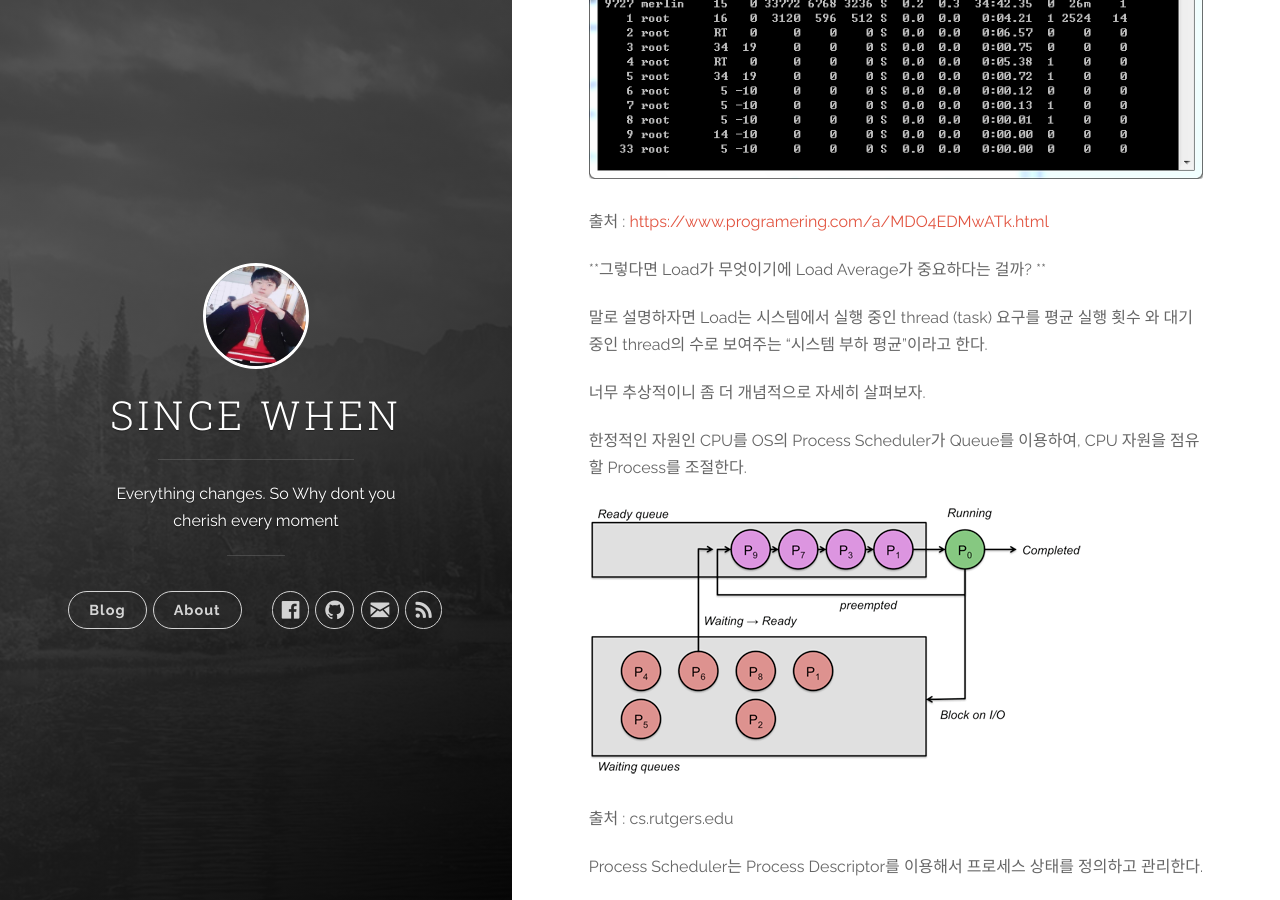
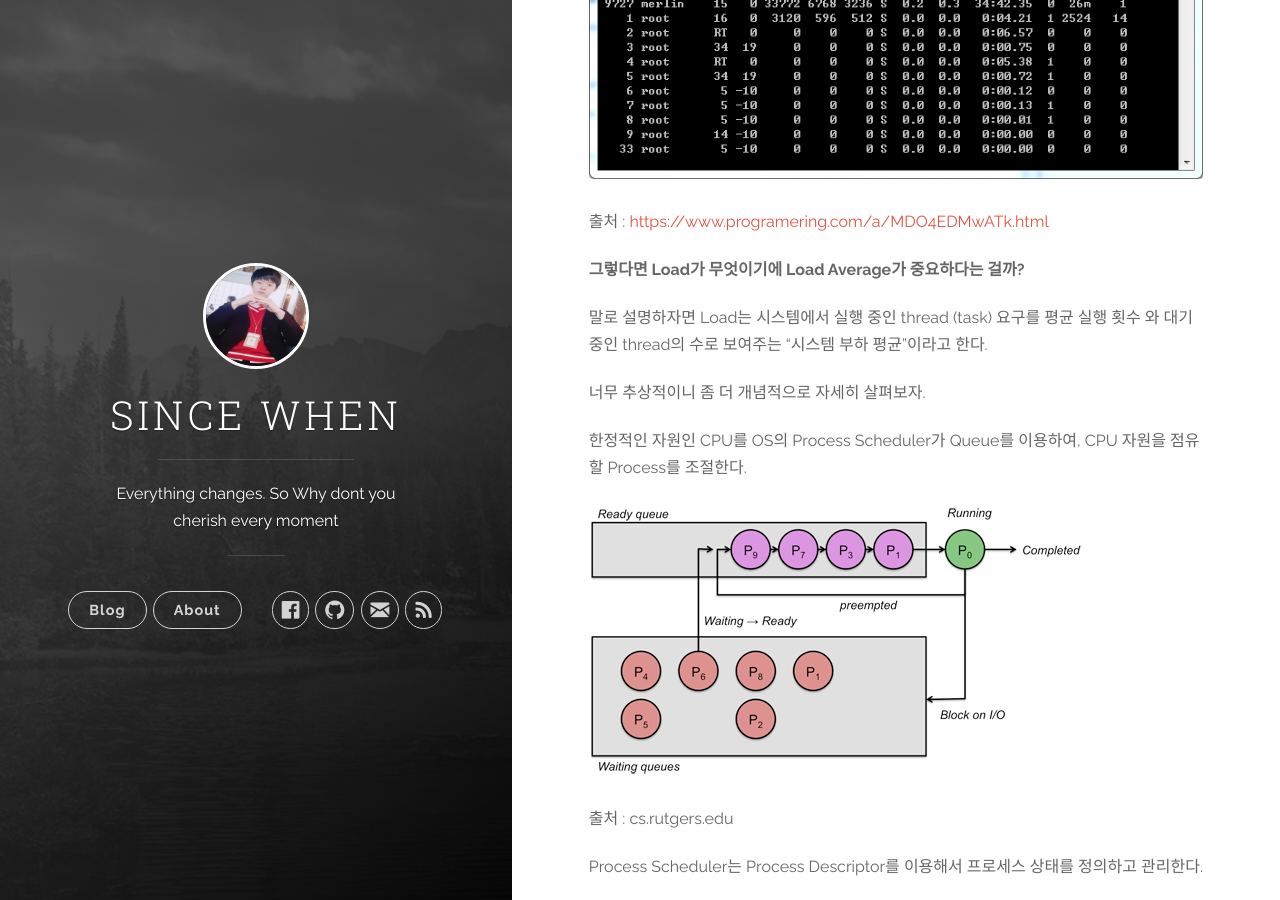
Before and after one commit to hiasince/hiasince.github.io, a Jekyll site: the page built from _posts/2019-04-20-Load Average 란.md, in a window 1280 px wide and 900 px high, scrolled down 596 px. Built offline with Jekyll 4.4.1, drawn with Linux system fonts in a browser that asks for light colours; comment, search, counter and statistics services are not loaded.

```diff
--- a/_posts/2019-04-20-Load Average 란.md
+++ b/_posts/2019-04-20-Load Average 란.md
@@ -15,7 +15,7 @@ Linux 계열 OS에서는 uptime이나 top 명령어를 통해 볼 수 있다.
 
 출처 : <https://www.programering.com/a/MDO4EDMwATk.html>
 
-**그렇다면 Load가 무엇이기에 Load Average가 중요하다는 걸까? **
+**그렇다면 Load가 무엇이기에 Load Average가 중요하다는 걸까?**
 
 말로 설명하자면 Load는 시스템에서 실행 중인 thread (task) 요구를 평균 실행 횟수 와 대기 중인 thread의 수로 보여주는 "시스템 부하 평균"이라고 한다.
 
@@ -100,7 +100,7 @@ Load Average를 실제로 구현한 코드를 보니, 1분, 5분, 15분의 평
 
 출처 : <http://www.brendangregg.com/blog/2017-08-08/linux-load-averages.html>
 
-**Load Average 어떻게 보아야하는가**
+## Load Average 어떻게 보아야하는가
 
 Load Average가 정확한 값이 아니라면.... 어떤 정보를 얻어야하고, 어떤 수준이 위험한 수준인가가 가장 첫 번째로 떠오른다.
 
```
